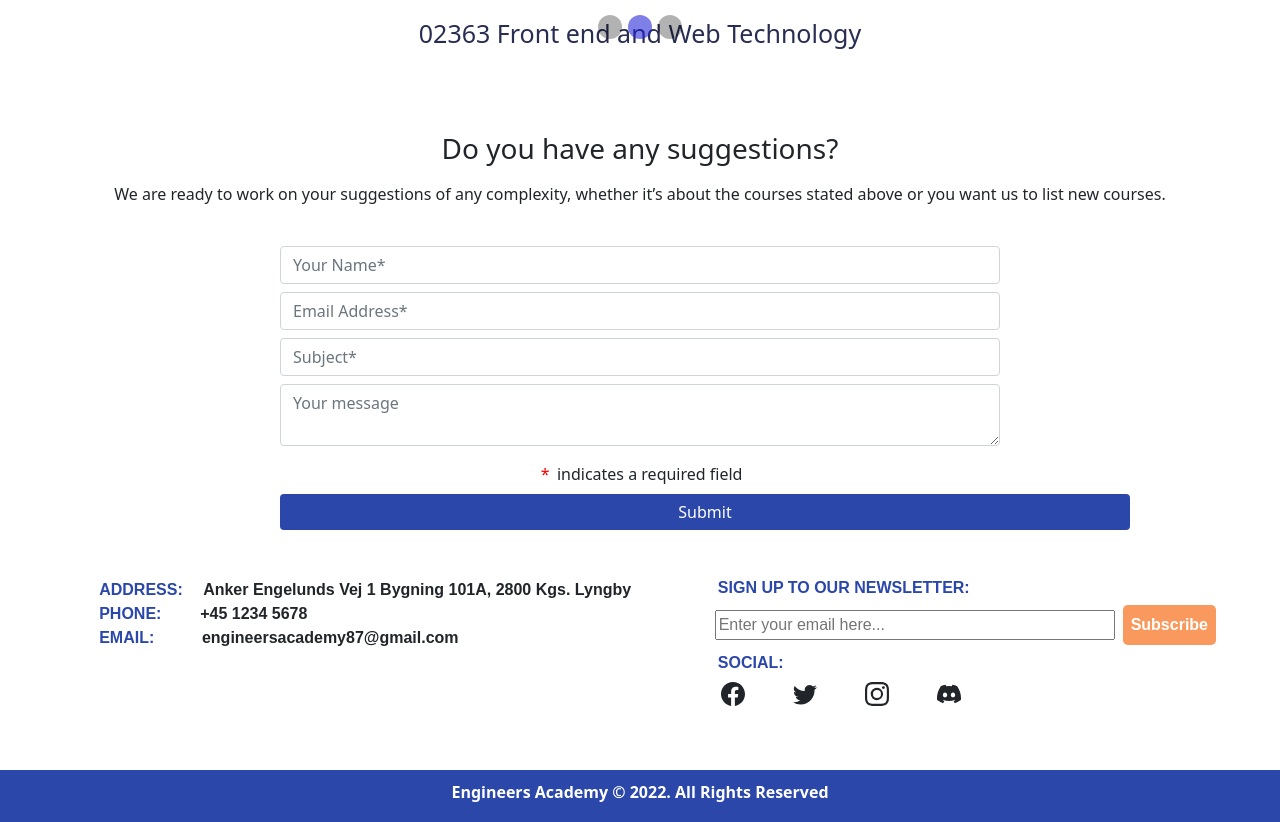
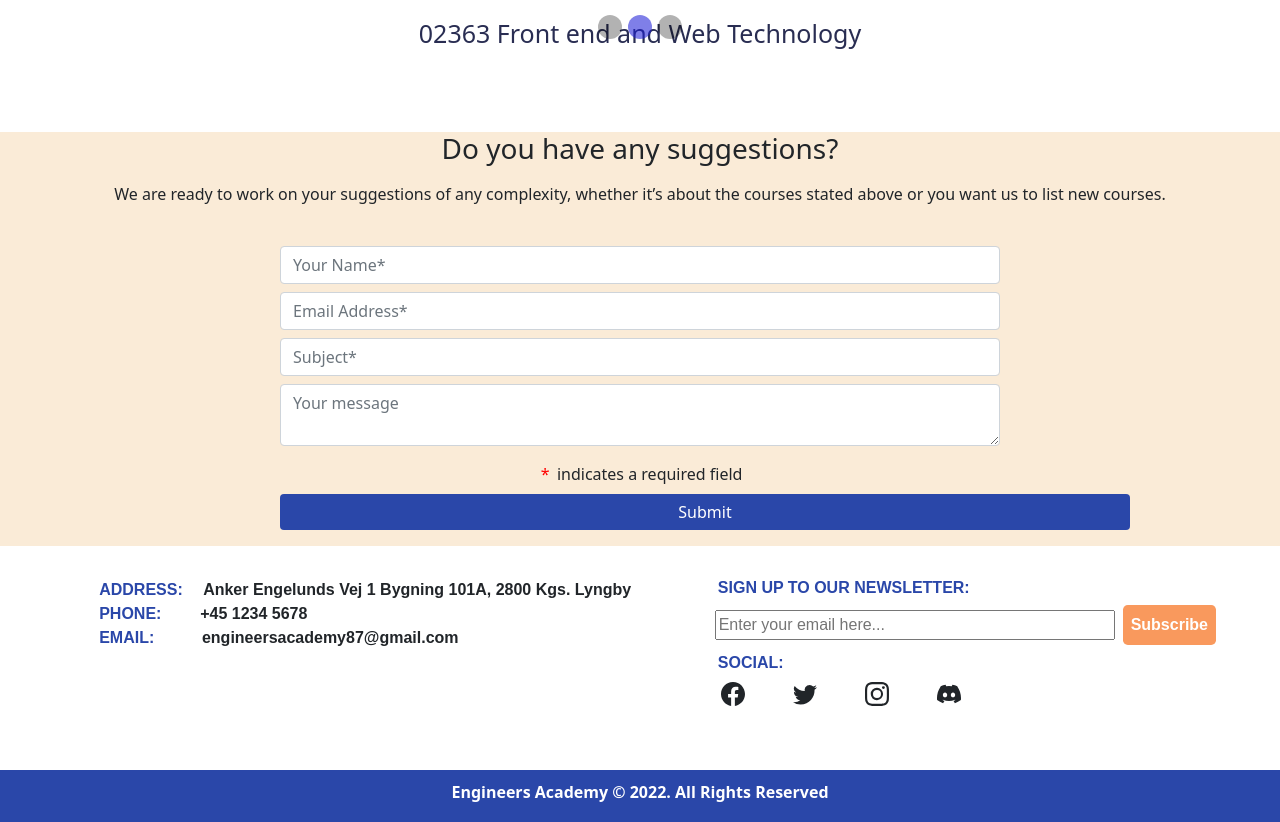
Before and after one commit to digitalbangash1/Project-FrontEnd, a React (Create React App) app: page / in a window 1280 px wide. Shown: the part 2440-3262 px from the top of the page. Built offline with nearby package versions, Linux system fonts and the light colour scheme.

Commit message:
small fixes

```diff
--- a/src/components/ContactUs/ContactUs.css
+++ b/src/components/ContactUs/ContactUs.css
@@ -1,5 +1,5 @@
 #ContactForm{
-    background-color:#f6f8f7;
+    background-color:#f8f7f6;
     align-items:center;
     font-weight: bold;
 }
@@ -31,3 +31,7 @@ width: 850px;
 align-items: center;
 text-align: center;
 }
+
+.ContactUs{
+    background-color: antiquewhite;
+}
--- a/src/components/ContactUs/ContactUs.js
+++ b/src/components/ContactUs/ContactUs.js
@@ -18,7 +18,7 @@ export default function ContactUs() {
       e.target.reset();
   }
 
-  return ( <div classname= "ContactUs" id="contactus">
+  return ( <div className= "ContactUs" id="contactus">
       <div>
         <h3 id="header">Do you have any suggestions?</h3>
         <div id="text">We are ready to work on your suggestions of any complexity, whether it’s about the courses stated above or you want us to list new courses.</div>
--- a/src/components/Slider/slider.css
+++ b/src/components/Slider/slider.css
@@ -37,7 +37,7 @@
 
   .slide-text {
     width: 100%;
-    height: 40%;
+    height: 10%;
     color: rgb(41, 45, 82);
     font-size: 50px;
     position: absolute;
@@ -78,7 +78,6 @@
 
   .all-dots {
     width: 100%;
-    height: 50%;
     position: absolute;
     display: flex;
     top: 85%;
```
